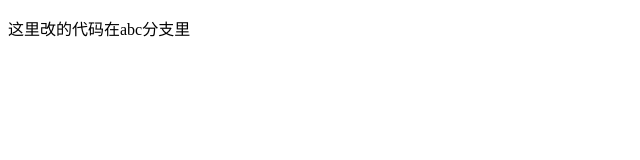
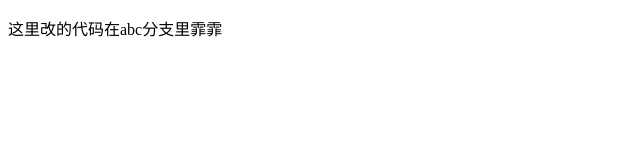
Before and after one commit to fan123abc/tata, a plain HTML site: page index.html in a window 1280 px wide. Shown: the full height of the page, 0-640 px from the left. Drawn offline with Linux system fonts and the light colour scheme.

Commit message:
改变一些

```diff
--- a/index.html
+++ b/index.html
@@ -6,6 +6,6 @@
 	<title>Document</title>
 </head>
 <body>
-	<p>这里改的代码在abc分支里</p>
+	<p>这里改的代码在abc分支里霏霏</p>
 </body>
 </html>
```
Also changed, not shown: ndw.txt, newjob.txt (added).
